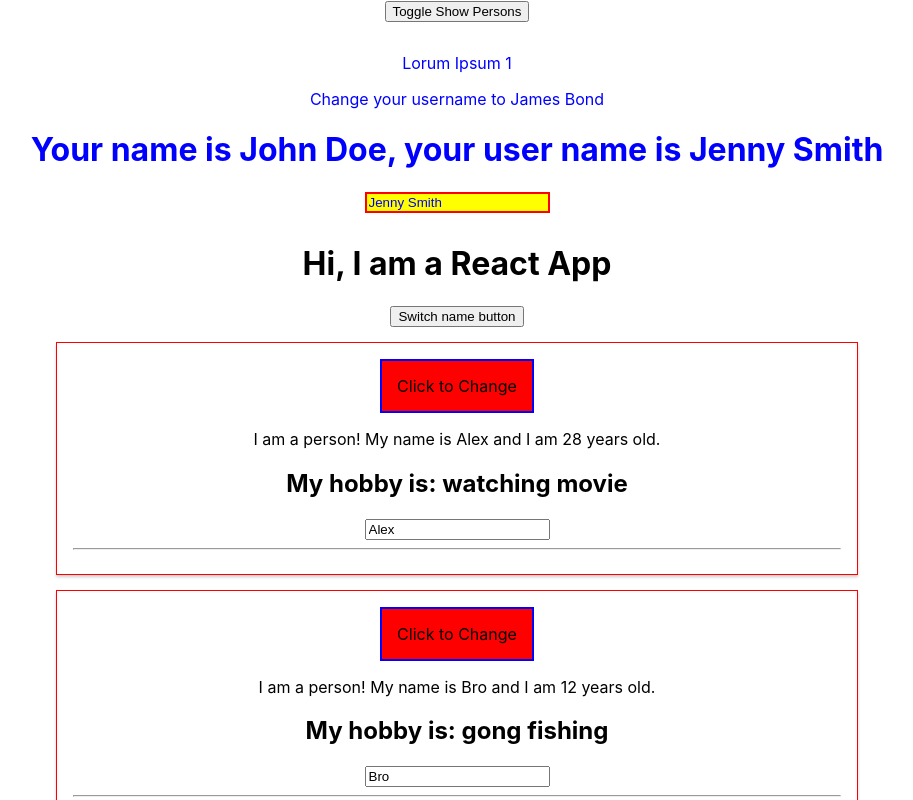
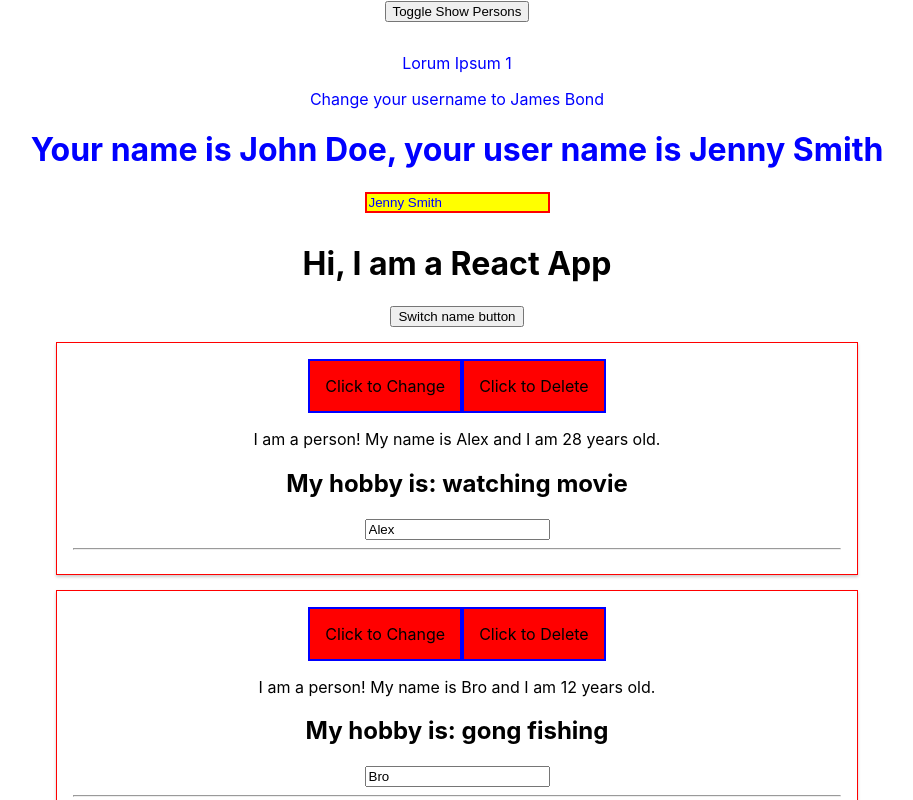
Before and after one commit to ArthurZheng/learn-react-with-max, a React (Create React App) app: page / in a window 1280 px wide. Both pictures are taken after a click on the button "Toggle Show Persons". Shown: the top 800 px of the page, without its empty margins (183-1096 px from the left). Built offline with nearby package versions, Linux system fonts and the light colour scheme.

Commit message:
add deletePersons handler

```diff
--- a/src/App.js
+++ b/src/App.js
@@ -63,6 +63,16 @@ function App() {
       })
     }
 
+    const deletePersonHandler = (index) => {
+      console.log("Inside deletePersonHandler");
+      // const newPersons = personsState.slice();
+      const newPersons = [...personsState.persons];
+      console.log("newPersons", newPersons);
+      newPersons.splice(index, 1);
+      setPersonsState({ persons: newPersons})
+
+    }
+
   return(
     <div className="App">
       <button onClick={toggleShowStateHandler}>Toggle Show Persons</button>
@@ -74,7 +84,14 @@ function App() {
         // <Person key={index} name={person.name} age={person.age} click={() => switchNameHandler()}>My hobby is: {person.hobby} </Person>
         // <Person key={index} name={person.name} age={person.age} click={ switchNameHandler.bind(this, 'BooHoo!!') }>My hobby is: {person.hobby} </Person>
         // <Person key={index} name={person.name} age={person.age} click={ switchNameHandler }>My hobby is: {person.hobby} </Person> // the function will be passed as is if there's no args to pass around
-        <Person key={index} name={person.name} age={person.age} click={ (event) => switchNameHandler('Wooba!')} nameChanged={nameChangeHandler}>My hobby is: {person.hobby} </Person>
+        <Person
+        key={index}
+        name={person.name}
+        age={person.age}
+        click={ (event) => switchNameHandler('Wooba!')}
+        nameChanged={nameChangeHandler}
+        deletePerson={deletePersonHandler.bind(this, index)}
+        >My hobby is: {person.hobby} </Person>
       ))}
       </div>}
     </div>
--- a/src/components/Person/Person.js
+++ b/src/components/Person/Person.js
@@ -11,9 +11,10 @@ const inLineStyle = {
     cursor: 'pointer',
 }
 
-const Person = ({name, age, click, children, nameChanged}) => (
+const Person = ({name, age, click, children, nameChanged, deletePerson}) => (
     <div className="Person">
         <button  style={inLineStyle} onClick={click}>Click to Change</button>
+        <button  style={inLineStyle} onClick={deletePerson}>Click to Delete</button>
         <p>I am a person! My name is {name} and I am {age} years old.</p>
         <h2>{children}</h2>
         <input type="text" onChange={nameChanged} value={name} />
```
